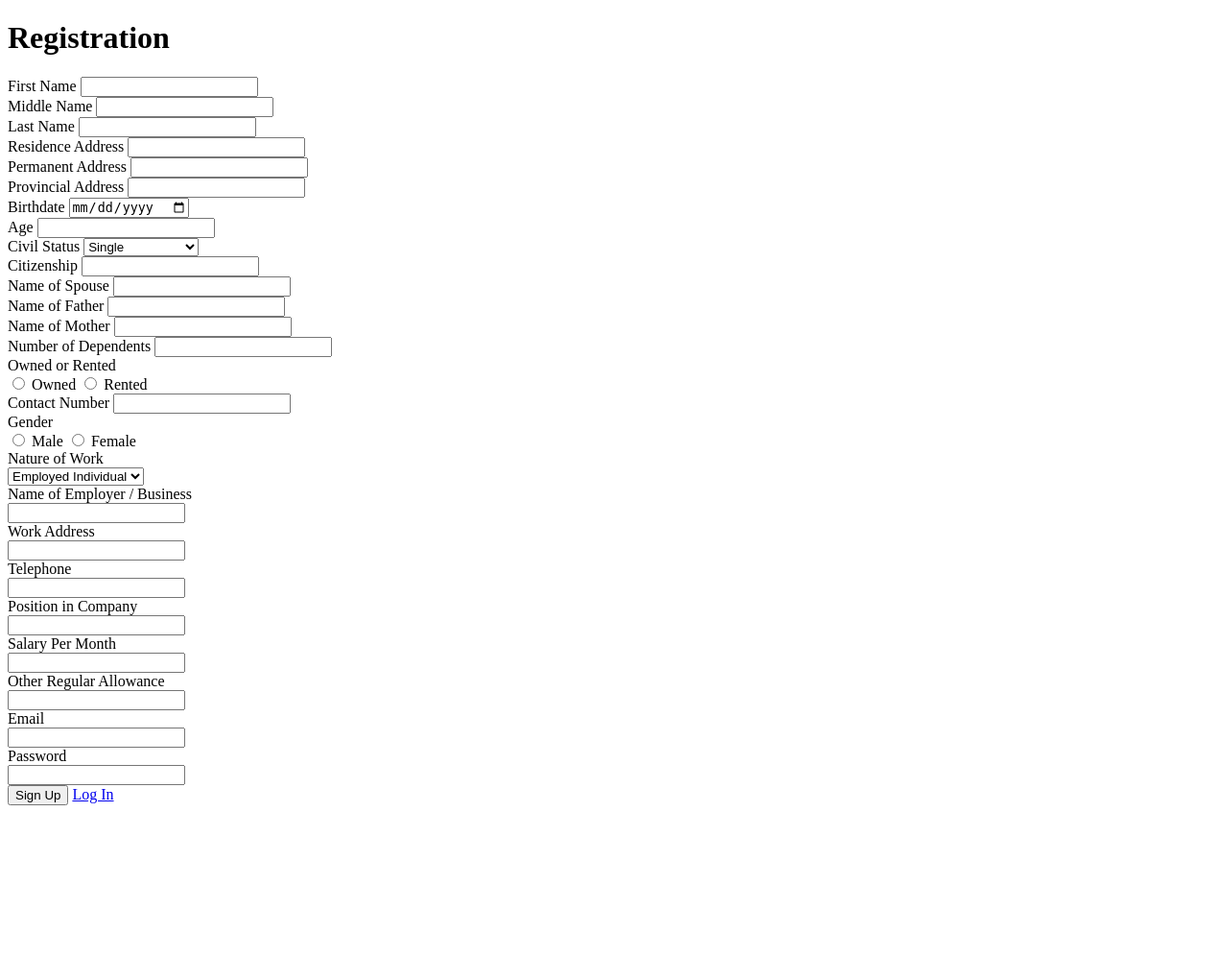
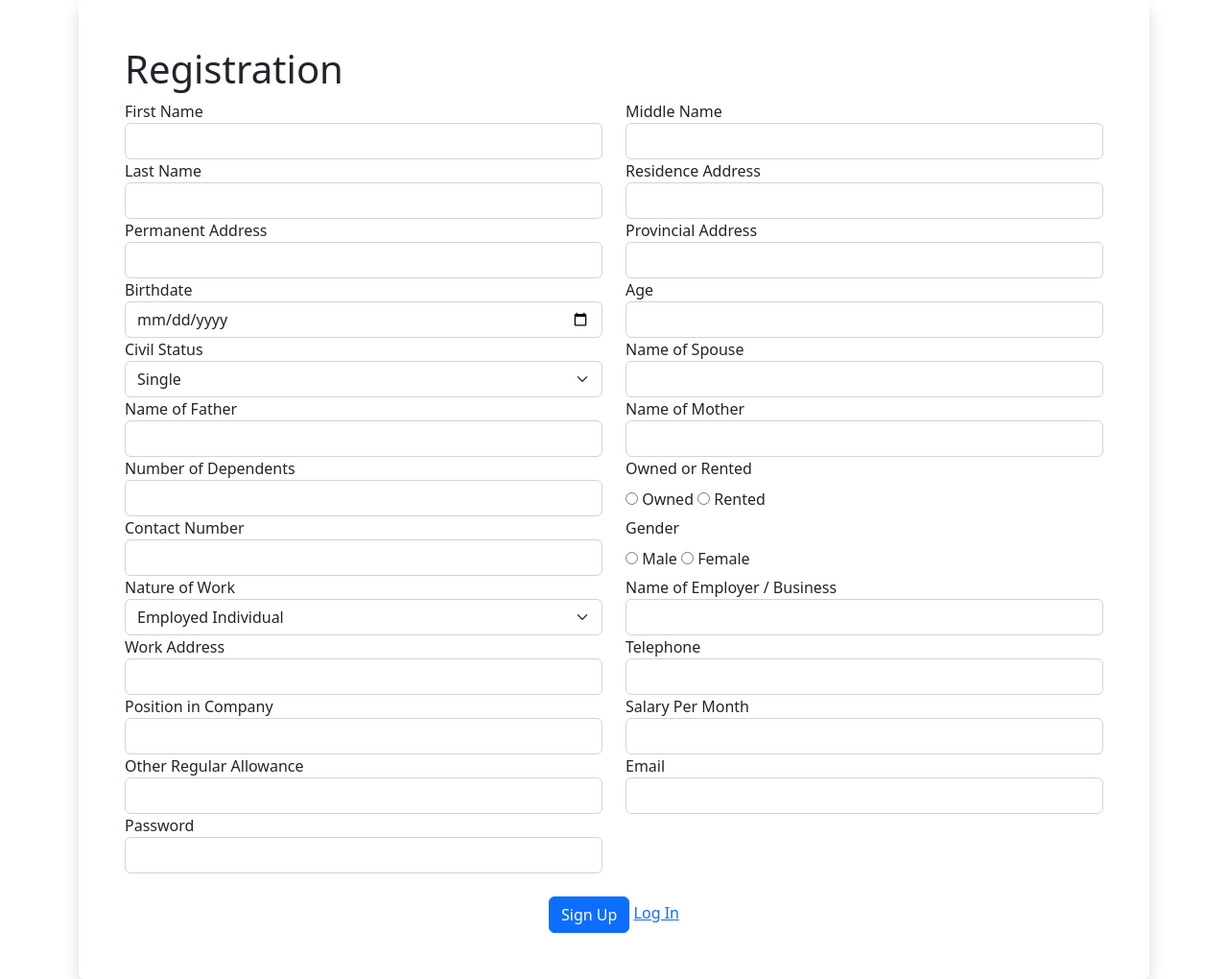
Before and after one commit to mathewdy/official_real_estate, a PHP site: page /Users/Registration.php in a window 1280 px wide. Shown: the whole page at 96% size. Before the commit the page ends 839 px from the top, so only its background shows below. Run offline with PHP 8.4, Linux system fonts and the light colour scheme; some libraries are stand-ins or nearby versions.

Commit message:
Update Registration.php

```diff
--- a/Users/Registration.php
+++ b/Users/Registration.php
@@ -54,39 +54,54 @@ $mail = new PHPMailer(true);
     <meta charset="UTF-8">
     <meta http-equiv="X-UA-Compatible" content="IE=edge">
     <meta name="viewport" content="width=device-width, initial-scale=1.0">
+    <link rel="stylesheet" href="../src/styles/boostrap/bootstrap.css">
     <title>Document</title>
 </head>
 <body>
+    <div class="container">
+    <div class="card shadow" style="border:none;">
+
+
     <form action="Registration.php" method="POST">
 
+        <div class="row p-5">
     <h1>Registration</h1>
 
+            <div class="col-lg-6">
                 <label for="">First Name</label>
-        <input type="text" name="first_name" >
-        <br>
+                <input type="text" class="form-control" name="first_name" >
+            </div>
+            <div class="col-lg-6">
             <label for="">Middle Name</label>
-        <input type="text" name="middle_name" >
-        <br>
+        <input type="text" class="form-control" name="middle_name" >
+            </div>
+            <div class="col-lg-6">
             <label for="">Last Name</label>
-        <input type="text" name="last_name" >
-        <br>
+        <input type="text" class="form-control" name="last_name" >
+            </div>
+            <div class="col-lg-6">
             <label for="">Residence Address</label>
-        <input type="text" name="residence_address" >
-        <br>
+        <input type="text" class="form-control" name="residence_address" >
+            </div>
+            <div class="col-lg-6">
             <label for="">Permanent Address </label>
-        <input type="text" name="permanent_address" >
-        <br>
+        <input type="text" class="form-control" name="permanent_address" >
+            </div>
+            <div class="col-lg-6">
             <label for="">Provincial Address</label>
-        <input type="text" name="provincial_address" >
-        <br>
+        <input type="text" class="form-control" name="provincial_address" >
+            </div>
+            <div class="col-lg-6">
             <label for="">Birthdate</label>
-        <input type="date" name="birthdate" >
-        <br>
+        <input type="date" class="form-control" name="birthdate" >
+            </div>
+            <div class="col-lg-6">
             <label for="">Age </label>
-        <input type="number" name="age" >
-        <br>
+        <input type="number" name="age" class="form-control">
+            </div>
+            <div class="col-lg-6">
             <label for="">Civil Status</label>
-        <select name="civil_status">
+            <select name="civil_status" class="form-select">
                 <option value="Single">Single</option>
                 <option value="Married">Married</option>
                 <option value="Divorced">Divorced</option>
@@ -94,80 +109,89 @@ $mail = new PHPMailer(true);
                 <option value="Widowed">Widowed</option>
                 <option value="Civil Partnership">Civil Partnership</option>
             </select>
-        <br>
-        <label for="">Citizenship</label>
-        <input type="text" name="citizenship">
-        <br>
+            </div>
+            <div class="col-lg-6">
             <label for="">Name of Spouse </label>
-        <input type="text" name="name_of_spouse" >
-        <br>
+        <input type="text" class="form-control" name="name_of_spouse" >
+            </div>
+            <div class="col-lg-6">
             <label for="">Name of Father </label>
-        <input type="text" name="name_of_father" >
-        <br>
+        <input type="text" class="form-control" name="name_of_father" >
+            </div>
+            <div class="col-lg-6">
             <label for="">Name of Mother</label>
-        <input type="text" name="name_of_mother">
-        <br>
+        <input type="text" class="form-control" name="name_of_mother">
+            </div>
+            <div class="col-lg-6">
             <label for="">Number of Dependents </label>
-        <input type="number" name="number_of_dependents" id="">
-        <br>
-        <label for="">Owned or Rented</label>
-        <br>
+        <input type="number" class="form-control" name="number_of_dependents" id="">
+            </div>
+            <div class="col-lg-6">
+            <label for="" class="w-100 mb-2">Owned or Rented</label>
         <input type="radio" name="owned" id="" value="Owned"> Owned
         <input type="radio" name="owned" id="" value="Rented"> Rented
-        <br>
+            </div>
+            <div class="col-lg-6">
             <label for="">Contact Number</label>
-        <input type="number" name="contact_number">
-        <br>
-        <label for="">Gender</label>
+        <input type="number" class="form-control"name="contact_number">
+            </div>
+            <div class="col-lg-6">
+            <label for="" class="mb-2 w-100">Gender</label>
         <br>
         <input type="radio" name="gender" id="" value="Male"> Male
         <input type="radio" name="gender" id="" value="Female"> Female
-        <br>
+            </div>
+            <div class="col-lg-6">
             <label for="">Nature of Work</label>
-        <br>
-        <select name="nature_of_work" id="">
+        <select name="nature_of_work" id="" class="form-select">
             <option value="Employed Individual">Employed Individual</option>
             <option value="Contract Worker">Contract Workers</option>
             <option value="Self-Employed">Self-Employed</option>
         </select>
-        <br>
+            </div>
+            <div class="col-lg-6">
             <label for="">Name of Employer / Business</label>
-        <br>
-        <input type="text" name="name_of_employer_business">
-        <br>
+        <input type="text" class="form-control" name="name_of_employer_business">
+            </div>
+            <div class="col-lg-6">
             <label for="">Work Address</label>
-        <br>
-        <input type="text" name="work_address">
-        <br>
+        <input type="text" class="form-control" name="work_address">
+            </div>
+            <div class="col-lg-6">
             <label for="">Telephone</label>
-        <br>
-        <input type="text" name="telephone" id="">
-        <br>
+        <input type="text" class="form-control" name="telephone" id="">
+            </div>
+            <div class="col-lg-6">
             <label for="">Position in Company</label>
-        <br>
-        <input type="text" name="position_in_company">
-        <br>
+        <input type="text" class="form-control" name="position_in_company">
+            </div>
+            <div class="col-lg-6">
             <label for="">Salary Per Month</label>
-        <br>
-        <input type="text" name="salary_per_month">
-        <br>
+        <input type="text" class="form-control" name="salary_per_month">
+            </div>
+            <div class="col-lg-6">
             <label for="">Other Regular Allowance</label>
-        <br>
-        <input type="text" name="other_regular_allowance">
-        <br>
+        <input type="text" class="form-control" name="other_regular_allowance">
+            </div>
+            <div class="col-lg-6">
             <label for="">Email</label>
-        <br>
-        <input type="email" name="email" id="">
-        <br>
+        <input type="email" class="form-control" name="email" id="">
+            </div>
+            <div class="col-lg-6">
             <label for="">Password</label>
-        <br>
-        <input type="password" name="password">
-        <br>
-
-        <input type="submit" name="register" value="Sign Up">
+        <input type="password" class="form-control" name="password">
+            </div>
+            <div class="col-lg-12 mt-4 text-center">
+            <input type="submit" class="btn btn-md btn-primary" name="register" value="Sign Up">
                 <a href="Login.php">Log In</a>
 
+            </div>
+        </div>
+
+
         </form>
+    </div>
+    </div>
 </body>
 </html>
 
```
Lines whose indentation alone changed are shown as unchanged.
